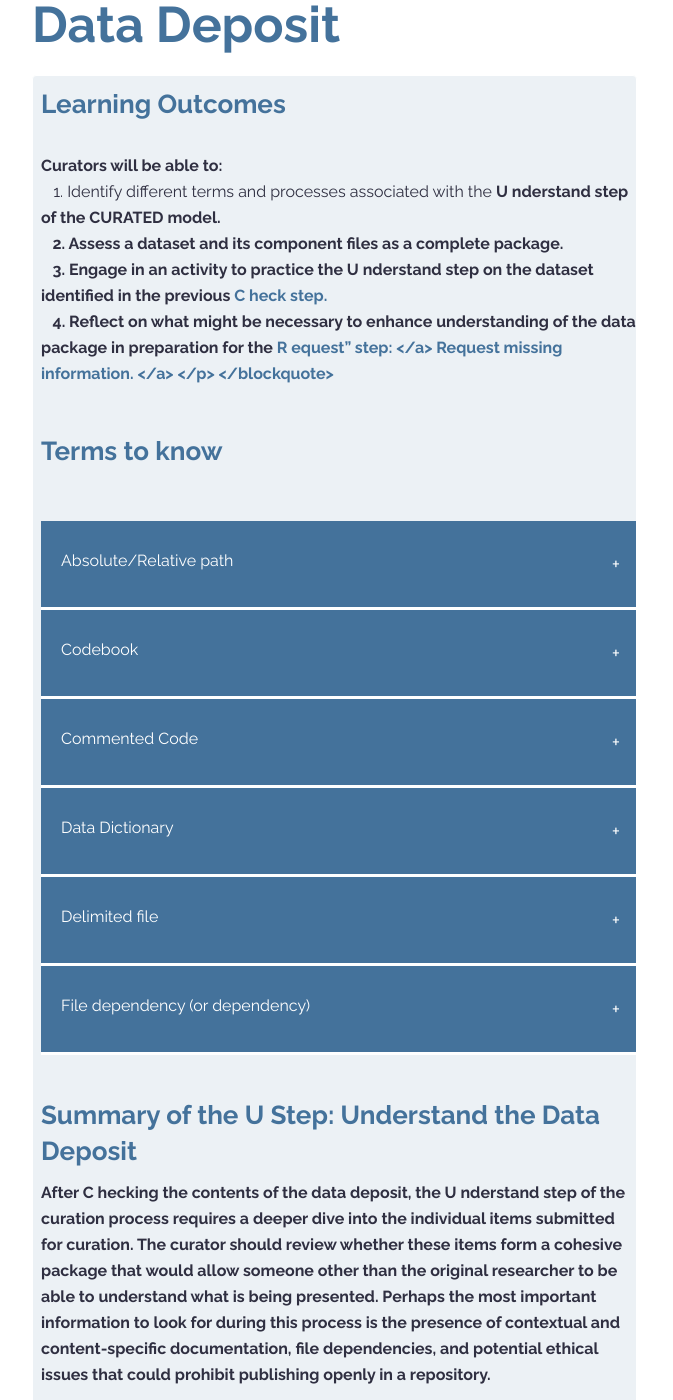
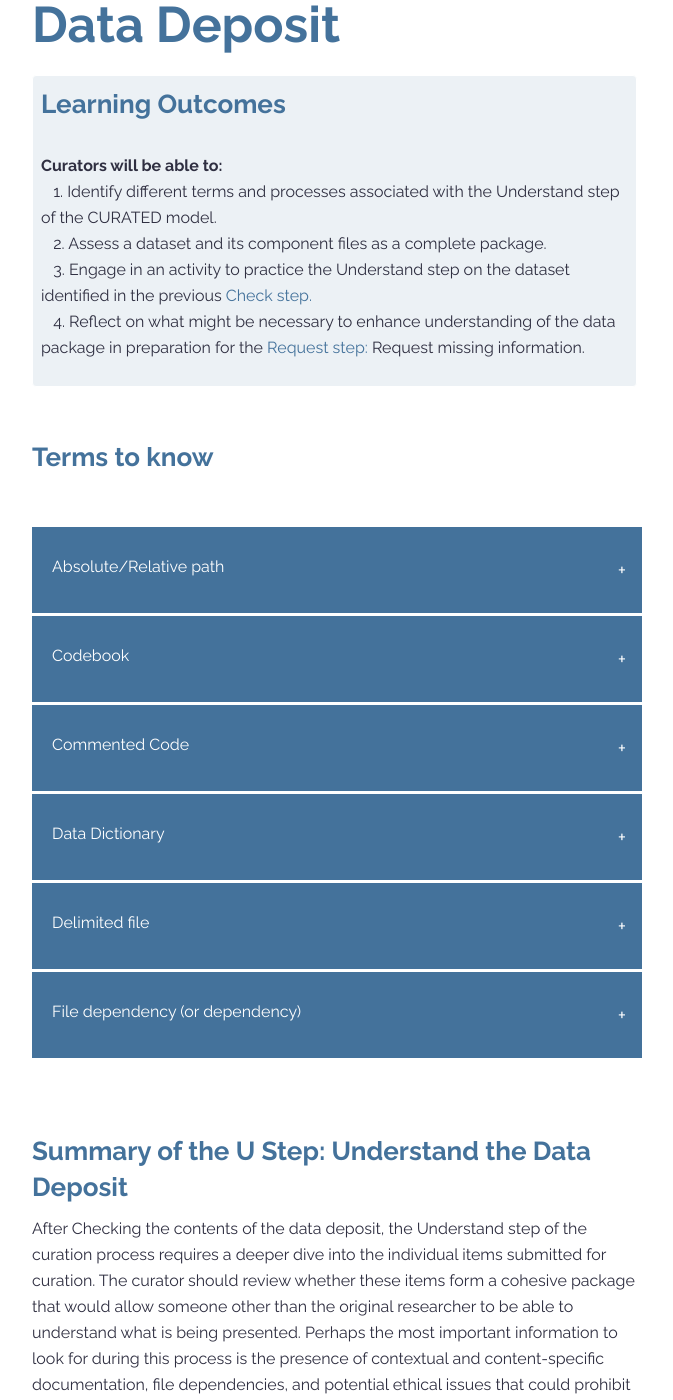
Before and after one commit to DataCurationNetwork/CURATED, a Jekyll site: the page built from _modules/module-u.md, in a window 1280 px wide and 1400 px high, scrolled down 305 px. Shown: the whole window, without its empty margins (143-816 px from the left). Built offline with Jekyll 4.4.1, drawn with Linux system fonts in a browser that asks for light colours; some of the changed text lies outside the part shown.

Commit message:
Fix errors in U module

```diff
--- a/_modules/module-u.md
+++ b/_modules/module-u.md
@@ -28,13 +28,13 @@ img {
 <br>
 <p>
 <b>Curators will be able to:</b><br>
-  &nbsp;&nbsp;&nbsp;1. Identify different terms and processes associated with the <b>U<b> nderstand step of the CURATED model.
+  &nbsp;&nbsp;&nbsp;1. Identify different terms and processes associated with the Understand step of the CURATED model.
    <br>
   &nbsp;&nbsp;&nbsp;2. Assess a dataset and its component files as a complete package.
    <br>
-  &nbsp;&nbsp;&nbsp;3. Engage in an activity to practice the <b>U<b> nderstand step on the dataset identified in the previous <a href="/CURATED/modules/module-c" target="_blank" > <b>C</b> heck step. </a>
+  &nbsp;&nbsp;&nbsp;3. Engage in an activity to practice the Understand step on the dataset identified in the previous <a href= "/CURATED/modules/module-c" target="_blank"> Check step. </a>
     <br>
-  &nbsp;&nbsp;&nbsp;4. Reflect on what might be necessary to enhance understanding of the data package in preparation for the <a href="/CURATED/modules/module-r" target="_blank" > <b>R<b> equest” step: </a> Request missing information. </a>
+  &nbsp;&nbsp;&nbsp;4. Reflect on what might be necessary to enhance understanding of the data package in preparation for the <a href= "/CURATED/modules/module-r" target="_blank"> Request step: </a> Request missing information.
 
 </p>
 </blockquote>
@@ -154,7 +154,7 @@ for (i = 0; i < coll.length; i++) {
 
 <h2>Summary of the U Step: Understand the Data Deposit</h2>
 <p>
-After <b>C</b> hecking the contents of the data deposit, the <b>U</b> nderstand step of the curation process requires a deeper dive into the individual items submitted for curation. The curator should review whether these items form a cohesive package that would allow someone other than the original researcher to be able to understand what is being presented. Perhaps the most important information to look for during this process is the presence of contextual and content-specific documentation, file dependencies, and potential ethical issues that could prohibit publishing openly in a repository.
+After Checking the contents of the data deposit, the Understand step of the curation process requires a deeper dive into the individual items submitted for curation. The curator should review whether these items form a cohesive package that would allow someone other than the original researcher to be able to understand what is being presented. Perhaps the most important information to look for during this process is the presence of contextual and content-specific documentation, file dependencies, and potential ethical issues that could prohibit publishing openly in a repository.
 
 </p>
 
@@ -162,7 +162,7 @@ After <b>C</b> hecking the contents of the data deposit, the <b>U</b> nderstand
 <br>
 
 <h2>U Step Actions</h2>
-Below are some actions you might perform during the <b>U<b> nderstand step. Actions will vary depending on the subject matter and data type you are curating. The <a href="http://hdl.handle.net/11299/202810" target="_blank"> Data Curation Network’s Data Curation Primers </a> provide a helpful resource for better understanding new data types and formats. Primer topics cover a wide range of formats, software platforms, and data types.
+Below are some actions you might perform during the Understand step. Actions will vary depending on the subject matter and data type you are curating. The <a href= "http://hdl.handle.net/11299/202810" target="_blank"> Data Curation Network’s Data Curation Primers </a> provide a helpful resource for better understanding new data types and formats. Primer topics cover a wide range of formats, software platforms, and data types.
 
 <br>
 
@@ -202,7 +202,7 @@ Below are some actions you might perform during the <b>U<b> nderstand step. Acti
 
   <ul style="padding-top: 1%; padding-bottom: 1%; padding-left: 5%;">
     <li> Is a consent form present that allows for data sharing? </li>
-    <li> Are there any direct or indirect identifiers that could reveal the identities of those involved in the data project? If unsure, this should be a question for the data provider in the <a href="/CURATED/modules/module-r" target="_blank"> <b>R</b>equest step.</a></li>
+    <li> Are there any direct or indirect identifiers that could reveal the identities of those involved in the data project? If unsure, this should be a question for the data provider in the <a href= "/CURATED/modules/module-r" target="_blank"> Request step.</a> </li>
   </ul>
 
 </li>
@@ -279,17 +279,17 @@ Software available to open your chosen dataset and accompanying files (or abilit
 
 <p>
 <h5>README file</h5>
-<img src="../../images/UStep_README.PNG" vspace="50">
+<img src="../../images/UStep_README.PNG" vspace="25">
 
 <br>
 
 <h5>Codebook</h5>
-<img src="../../images/UStep_Codebook.PNG" vspace="50">
+<img src="../../images/UStep_Codebook.PNG" vspace="25">
 
 <br>
 
 <h5>Commented Code</h5>
-<img src="../../images/UStep_Code.PNG" vspace="50">
+<img src="../../images/UStep_Code.PNG" vspace="25">
 </p>
 
 <h4>
```
